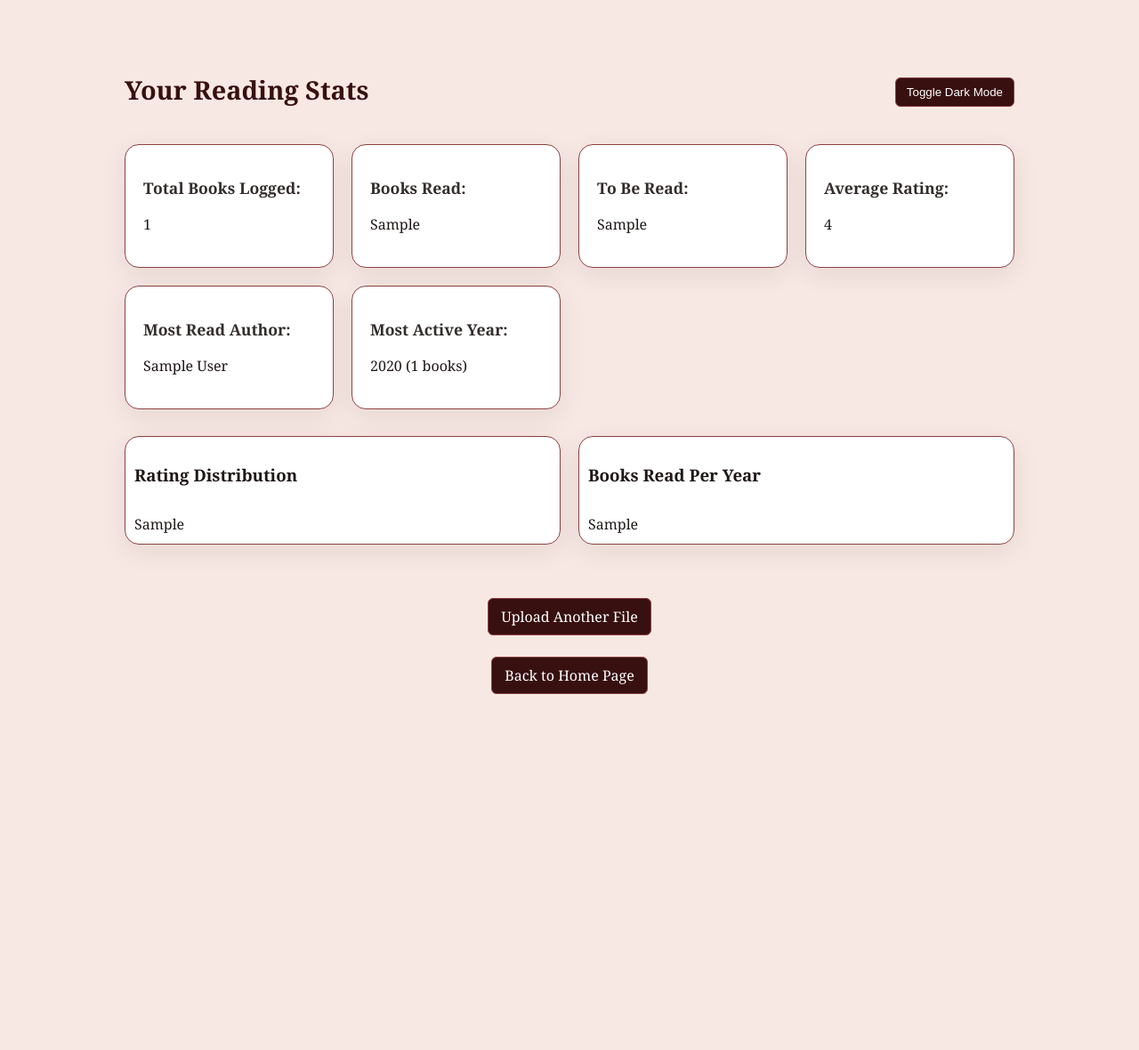
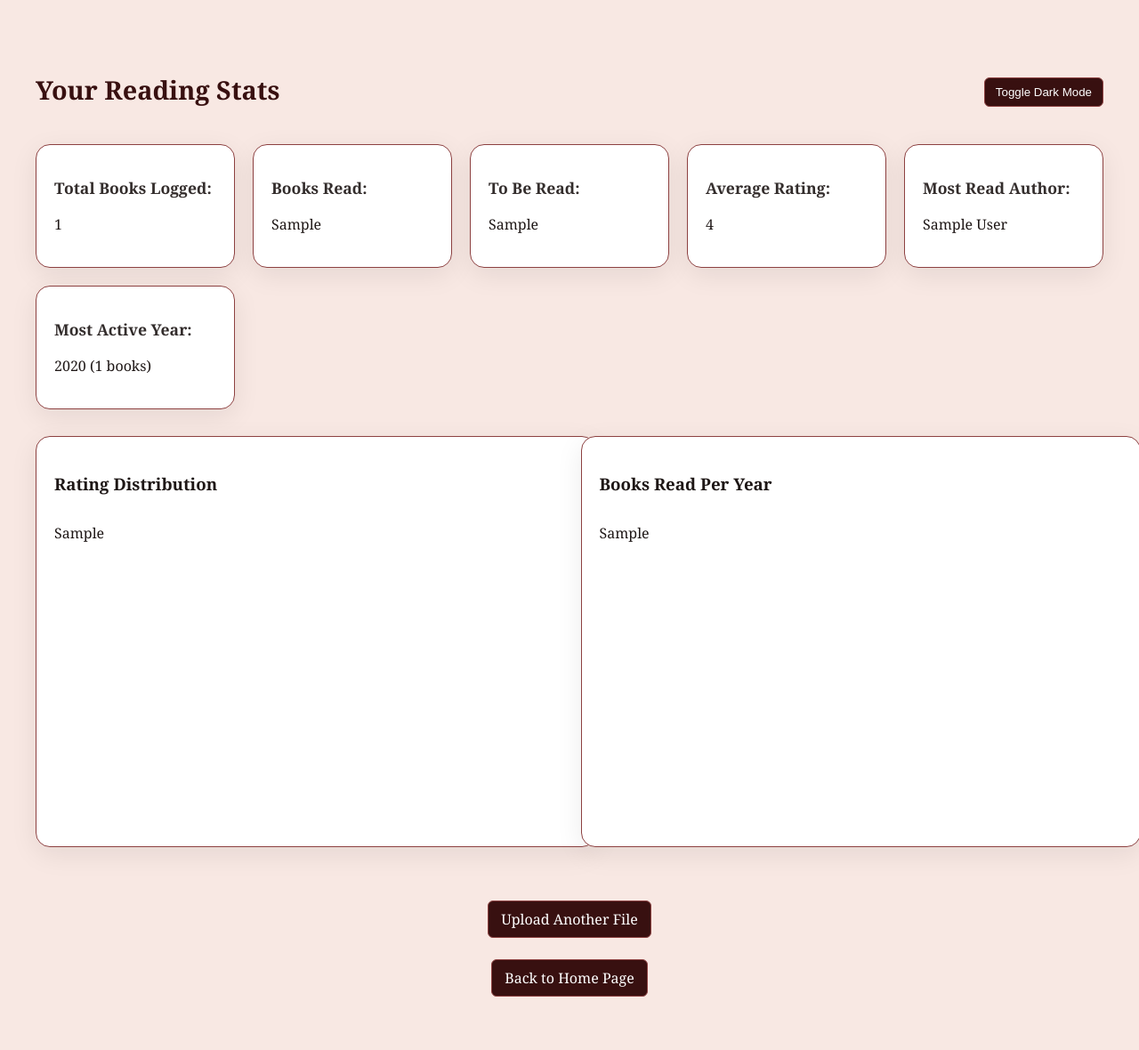
Before and after one commit to kflick3r/My_Reading_Lab, a Flask app: template templates/dashboard.html in a window 1280 px wide. Shown: the whole page at 89% size. Before the commit the page ends 780 px from the top, so only its background shows below. Run offline with Flask 3, Linux system fonts and the light colour scheme; the template is opened without the code that fills it: most values are stand-ins (such as "Sample title", 1, 10 or a date in 2020).

Commit message:
Dynamic Plotly Dark Mode (overlap bug)

```diff
--- a/app.py
+++ b/app.py
@@ -131,13 +131,14 @@ def analyze(filename):
             yaxis=dict(
                 rangemode="tozero", # always start at 0
                 fixedrange=True     # disables zoom/pan on y-axis
-            )
+            ),
+            autosize=True
         )
     else:
         fig1 = go.Figure()
         fig1.update_layout(title="No rating data available")
 
-    chart1_html = pio.to_html(fig1, full_html=False)
+    chart1_html = pio.to_html(fig1, full_html=False, config={"responsive": True})
 
 
     # ----- CHART 2: Books Per Year -----
@@ -159,13 +160,14 @@ def analyze(filename):
             template=plotly_template,
 
             yaxis=dict(fixedrange=True),
-            xaxis=dict(fixedrange=True)
+            xaxis=dict(fixedrange=True),
+            autosize=True
         )
     else:
         fig2 = go.Figure()
         fig2.update_layout(title="No year data available")
 
-    chart2_html = pio.to_html(fig2, full_html=False)
+    chart2_html = pio.to_html(fig2, full_html=False, config={"responsive": True})
 
     # Render
     return render_template(
--- a/static/script.js
+++ b/static/script.js
@@ -1,11 +1,12 @@
 function toggleDarkMode() {
     document.body.classList.toggle("dark");
 
-    if (document.body.classList.contains("dark")) {
-        localStorage.setItem("theme", "dark");
-    } else {
-        localStorage.setItem("theme", "light");
-    }
+    const isDark = document.body.classList.contains("dark");
+
+    // Save preference
+    localStorage.setItem("theme", isDark ? "dark" : "light");
+
+    applyPlotlyTheme(isDark);
 }
 
 function setThemeInput() {
@@ -19,9 +20,32 @@ function setThemeInput() {
     }
 }
 
+function applyPlotlyTheme(isDark) {
+    const template = isDark ? "plotly_dark" : "simple_white";
+
+    const charts = document.querySelectorAll(".js-plotly-plot");
+
+    charts.forEach(chart => {
+        Plotly.relayout(chart, {
+            template: template,
+            paper_bgcolor: isDark ? "#1c1b18" : "#ffffff",
+            plot_bgcolor: isDark ? "#1c1b18" : "#ffffff",
+            font: {
+                color: isDark ? "#e8e6e3" : "#1e1b16"
+            },
+            transition: { duration: 300, easing: "cubic-in-out" }
+        });
+    });
+}
+
 // load saved theme
 window.onload = function () {
-    if (localStorage.getItem("theme") === "dark") {
+    const isDark = localStorage.getItem("theme") === "dark";
+
+    if (isDark) {
         document.body.classList.add("dark");
     }
+
+    // Apply theme to charts on load
+    applyPlotlyTheme(isDark);
 };
--- a/static/style.css
+++ b/static/style.css
@@ -8,6 +8,7 @@
     --text: #1e1716;
     --card: #ffffff;
     --border: #8d4141;
+    --chart-bg: #ffffff;
 
     --accent: #381010;
     --accent-2: #010252;
@@ -22,6 +23,7 @@ body.dark {
     --text: #ebdfdf;
     --card: #332020;
     --border: #eec0c0;
+    --chart-bg: #1c1b18;
 
     --accent: #c48484;
     --accent-2: #798ba5;
@@ -110,7 +112,7 @@ button:hover {
 }
 
 .wrapped {
-    max-width: 1000px;
+    max-width: 100%;
     margin: 0 auto;
     padding: 40px 20px;
 }
@@ -122,8 +124,7 @@ button:hover {
     margin-bottom: 30px;
 }
 
-.stats-container,
-.charts {
+.stats-container {
     display: grid;
     grid-template-columns: repeat(auto-fit, minmax(220px, 1fr));
     gap: 20px;
@@ -143,6 +144,7 @@ button:hover {
     transition: transform 0.2s ease, box-shadow 0.2s ease;
 }
 
+
 .page-dashboard .card:hover {
     transform: translateY(-4px);
     box-shadow: 0 10px 35px var(--shadow);
@@ -157,11 +159,29 @@ button:hover {
     align-items: stretch;
 }
 
+.charts {
+    display: grid;
+    grid-template-columns: repeat(auto-fit, minmax(350px, 1fr));
+    gap: 25px;
+    align-items: start;
+    margin-top: 30px;
+}
+
 .chart-box {
     display: flex;
     flex-direction: column;
     gap: 10px;
-    padding: 10px;
+    padding: 20px;
+    width: 100%;
+    min-height: 420px;
+    background-color: var(--chart-bg);
+}
+
+
+.js-plotly-plot,
+.plotly-container {
+    width: 100%;
+    max-width: 100%;
     overflow: hidden;
 }
 
--- a/templates/dashboard.html
+++ b/templates/dashboard.html
@@ -55,12 +55,12 @@
 
                 <div class="card chart-box animate delay-7">
                     <h3>Rating Distribution</h3>
-                    {{ chart1 | safe }}
+                    <div id="chart1">{{ chart1 | safe }}</div>
                 </div>
 
                 <div class="card chart-box animate delay-8">
                     <h3>Books Read Per Year</h3>
-                    {{ chart2 | safe }}
+                    <div id="chart2">{{ chart2 | safe }}</div>
                 </div>
             </div>
 
```
